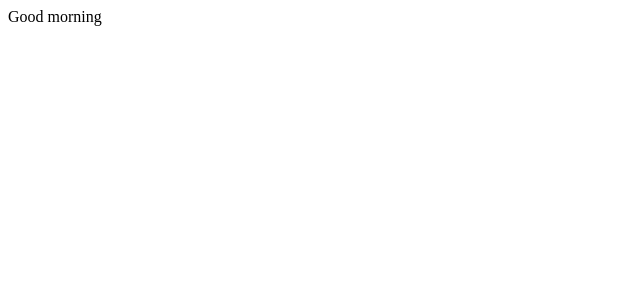
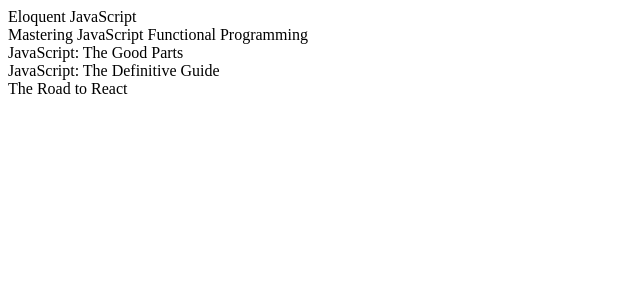
Before and after one commit to LetsCodeManh/myFlix-client, a React (Vite) app: page / in a window 1280 px wide. Shown: the top 300 px of the page, without its empty margins (0-640 px from the left). Built offline with nearby package versions, Linux system fonts and the light colour scheme.

Commit message:
Create MainView Component

```diff
--- a/src/App.jsx
+++ b/src/App.jsx
@@ -1,7 +1,9 @@
+import MainView from "./components/MainView/Mainview";
+
 const App = () => {
   return (
     <div className="my-flix">
-      <div>Good morning</div>
+      <MainView />
     </div>
   );
 };
--- /dev/null
+++ b/src/components/MainView/MainView.jsx
@@ -0,0 +1,25 @@
+import { useState } from "react";
+
+const MainView = () => {
+  const [books, setBooks] = useState([
+    { id: 1, title: "Eloquent JavaScript" },
+    { id: 2, title: "Mastering JavaScript Functional Programming" },
+    { id: 3, title: "JavaScript: The Good Parts" },
+    { id: 4, title: "JavaScript: The Definitive Guide" },
+    { id: 5, title: "The Road to React" },
+  ]);
+
+  if (books.length === 0) {
+    return <div>The list is empty!</div>;
+  }
+
+  return (
+    <div>
+      {books.map((book) => {
+        return <div key={book.id}>{book.title}</div>;
+      })}
+    </div>
+  );
+};
+
+export default MainView;
```
Also changed, not shown: 2 other files (tests, documents, lock files or other folders).
